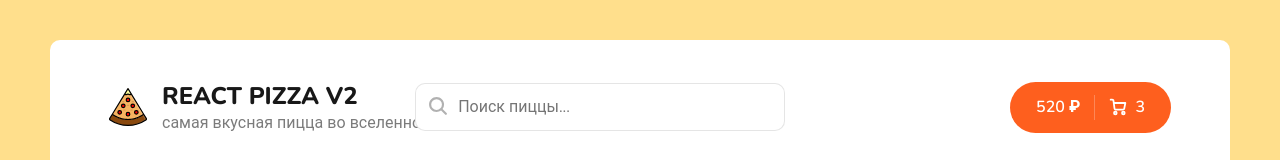
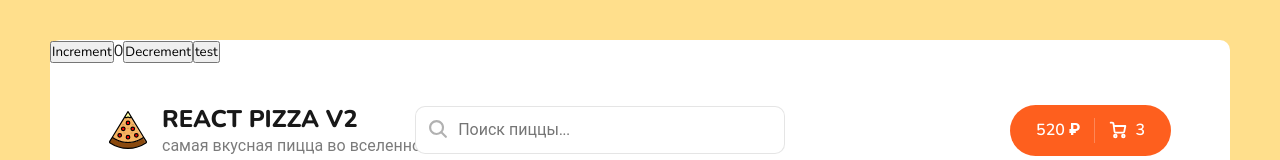
Before and after one commit to Monobladegg/React-pizza, a React (Vite) app: page / in a window 1280 px wide. Shown: the top 160 px of the page. Built offline with nearby package versions, Linux system fonts and the light colour scheme; no server answers.

Commit message:
Конец 12 урока

```diff
--- a/package.json
+++ b/package.json
@@ -10,11 +10,13 @@
     "preview": "vite preview"
   },
   "dependencies": {
+    "@reduxjs/toolkit": "^2.2.4",
     "axios": "^1.6.8",
     "react": "^18.2.0",
     "react-content-loader": "^7.0.0",
     "react-dom": "^18.2.0",
     "react-paginate": "^8.2.0",
+    "react-redux": "^9.1.2",
     "react-router-dom": "^6.23.0",
     "sass": "^1.76.0"
   },
--- a/src/App.jsx
+++ b/src/App.jsx
@@ -1,4 +1,6 @@
 import React, { createContext, useEffect, useState } from "react";
+import { useSelector, useDispatch } from "react-redux";
+import { decrement, increment, test } from "./redux/slices/filterSlice";
 
 import "./scss/app.scss";
 
@@ -8,13 +10,39 @@ import Cart from "./pages/Cart.jsx";
 import NotFound from "./pages/NotFoundPage";
 import { Routes, Route } from "react-router-dom";
 
-export const AppContext = createContext('');
+export const AppContext = createContext("");
+
+console.log(test())
 
 export default function App() {
   const [searchValue, setSearchValue] = useState("");
+  const count = useSelector((state) => state.counter.count);
+  const dispatch = useDispatch();
+  console.log(dispatch)
+
   return (
-    <AppContext.Provider value={{ searchValue, setSearchValue}}>
-      <div className="wrapper">
+    <div className="wrapper">
+      <div>
+        <div>
+          <button
+            aria-label="Increment value"
+            onClick={() => dispatch(increment())}
+          >
+            Increment
+          </button>
+          <span>{count}</span>
+          <button
+            aria-label="Decrement value"
+            onClick={() => dispatch(decrement())}
+          >
+            Decrement
+          </button>
+          <button onClick={() => test()}>
+            test
+          </button>
+        </div>
+      </div>
+      <AppContext.Provider value={{ searchValue, setSearchValue }}>
         <Header />
         <div className="content">
           <Routes>
@@ -23,7 +51,7 @@ export default function App() {
             <Route path="/cart" element={<Cart />} />
           </Routes>
         </div>
-      </div>
-    </AppContext.Provider>
+      </AppContext.Provider>
+    </div>
   );
 }
--- a/src/main.jsx
+++ b/src/main.jsx
@@ -1,10 +1,15 @@
 import React from "react";
 import ReactDOM from "react-dom/client";
 import { BrowserRouter } from "react-router-dom";
+import { Provider } from "react-redux";
 import App from "./App.jsx";
+
+import { store } from "./redux/store";
 
 ReactDOM.createRoot(document.getElementById("root")).render(
   <BrowserRouter>
-    <App />
+    <Provider store={store}>
+      <App />
+    </Provider>
   </BrowserRouter>
 );
--- /dev/null
+++ b/src/redux/slices/filterSlice.js
@@ -0,0 +1,29 @@
+import { createSlice } from '@reduxjs/toolkit'
+
+const initialState = {
+  count: 0,
+}
+
+export const counterSlice = createSlice({
+  name: 'counter',
+  initialState,
+  reducers: {
+    increment: (state) => {
+      state.count += 1
+    },
+    decrement: (state) => {
+      state.count -= 1
+    },
+    incrementByAmount: (state, action) => {
+      state.count += action.payload
+    },
+    test: (state, action) => {
+      console.log(state, action)
+      state.count *= 2
+    },
+  },
+})
+
+export const { increment, decrement, incrementByAmount, test } = counterSlice.actions
+
+export default counterSlice.reducer
--- /dev/null
+++ b/src/redux/store.js
@@ -0,0 +1,8 @@
+import { configureStore } from '@reduxjs/toolkit'
+import counterReducer from './slices/filterSlice'
+
+export const store = configureStore({
+  reducer: {
+    counter: counterReducer,
+  },
+})
```
Also changed, not shown: 1 other file (tests, documents, lock files or other folders).
